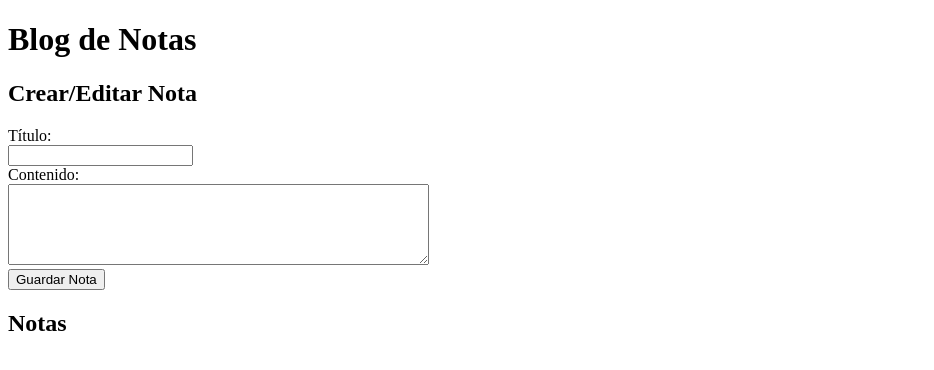
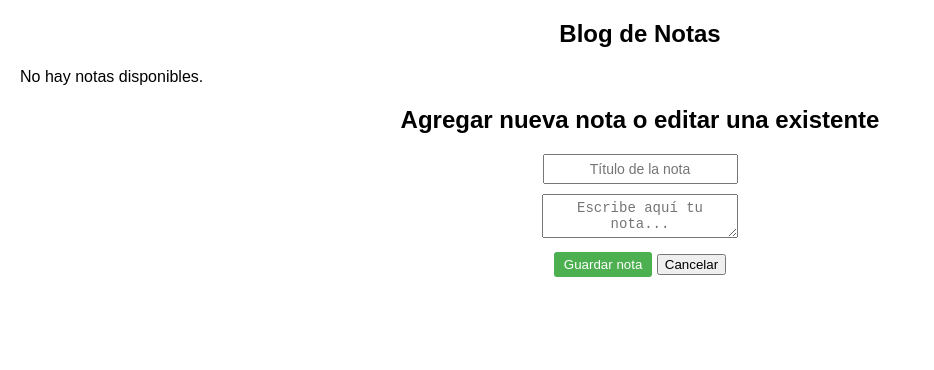
Before and after one commit to Culdrick/web, a PHP site: page / in a window 1280 px wide. Shown: the top 370 px of the page, without its empty margins (0-934 px from the left). Run offline with PHP 8.4, Linux system fonts and the light colour scheme.

Commit message:
Update index.php

```diff
--- a/Bloc/index.php
+++ b/Bloc/index.php
@@ -1,70 +1,177 @@
-<?php
-session_start();
-$notas = [];
-if (isset($_SESSION['notas'])) {
-    $notas = $_SESSION['notas'];
-}
-if (isset($_POST['guardar'])) {
-    $titulo = $_POST['titulo'];
-    $contenido = $_POST['contenido'];
-    $nota = ['titulo' => $titulo, 'contenido' => $contenido];
-    $notas[] = $nota;
-    $_SESSION['notas'] = $notas;
-}
-if (isset($_GET['editar'])) {
-    $indice = $_GET['editar'];
-    if (isset($notas[$indice])) {
-        $nota = $notas[$indice];
-    }
-}
-if (isset($_POST['actualizar'])) {
-    $indice = $_POST['indice'];
-    $titulo = $_POST['titulo'];
-    $contenido = $_POST['contenido'];
-    if (isset($notas[$indice])) {
-        $notas[$indice]['titulo'] = $titulo;
-        $notas[$indice]['contenido'] = $contenido;
-        $_SESSION['notas'] = $notas;
-    }
-}
-if (isset($_GET['borrar'])) {
-    $indice = $_GET['borrar'];
-    if (isset($notas[$indice])) {
-        unset($notas[$indice]);
-        $_SESSION['notas'] = $notas;
-    }
-}
-?>
 <!DOCTYPE html>
 <html>
 <head>
     <title>Blog de Notas</title>
+    <style>
+        body {
+            font-family: Arial, sans-serif;
+            margin: 20px;
+        }
+        h2 {
+            text-align: center;
+            margin-bottom: 20px;
+        }
+        .note-container {
+            display: flex;
+            flex-wrap: wrap;
+            justify-content: center;
+        }
+        .note {
+            width: 300px;
+            margin: 10px;
+            padding: 10px;
+            border-radius: 5px;
+            background-color: #f9f9f9;
+        }
+        .note-title {
+            font-weight: bold;
+            text-align: center;
+            margin-bottom: 5px;
+        }
+        .note-content {
+            text-align: center;
+            margin-bottom: 10px;
+        }
+        .note-actions {
+            text-align: center;
+        }
+        .note-actions button {
+            margin-top: 10px;
+            padding: 5px 10px;
+            border-radius: 3px;
+            background-color: #f44336;
+            color: #fff;
+            border: none;
+            cursor: pointer;
+        }
+        .note-actions button.edit {
+            background-color: #4caf50;
+        }
+        .note-actions button:hover {
+            opacity: 0.8;
+        }
+        .note-form {
+            text-align: center;
+            margin-top: 20px;
+        }
+        .note-form input[type="text"],
+        .note-form textarea {
+            margin-bottom: 10px;
+            padding: 5px;
+            font-size: 14px;
+            text-align: center;
+        }
+        .note-form input[type="submit"] {
+            padding: 5px 10px;
+            border-radius: 3px;
+            background-color: #4caf50;
+            color: #fff;
+            border: none;
+            cursor: pointer;
+        }
+        .note-form input[type="submit"]:hover {
+            opacity: 0.8;
+        }
+    </style>
 </head>
 <body>
-    <h1>Blog de Notas</h1>
-    <h2>Crear/Editar Nota</h2>
-    <form method="POST" action="">
-        <input type="hidden" name="indice" value="<?php echo isset($indice) ? $indice : ''; ?>">
-        <label for="titulo">Título:</label><br>
-        <input type="text" name="titulo" id="titulo" value="<?php echo isset($nota['titulo']) ? $nota['titulo'] : ''; ?>"><br>
-        <label for="contenido">Contenido:</label><br>
-        <textarea name="contenido" id="contenido" rows="5" cols="50"><?php echo isset($nota['contenido']) ? $nota['contenido'] : ''; ?></textarea><br>
-        <?php if (isset($indice)) { ?>
-            <input type="submit" name="actualizar" value="Actualizar Nota">
-        <?php } else { ?>
-            <input type="submit" name="guardar" value="Guardar Nota">
-        <?php } ?>
-    </form>
-    <h2>Notas</h2>
-    <ul>
-        <?php foreach ($notas as $indice => $nota) { ?>
-            <li>
-                <strong><?php echo $nota['titulo']; ?></strong>
-                <p><?php echo $nota['contenido']; ?></p>
-                <a href="index.php?editar=<?php echo $indice; ?>">Editar</a>
-                <a href="index.php?borrar=<?php echo $indice; ?>">Borrar</a>
-            </li>
-        <?php } ?>
-    </ul>
+    <h2>Blog de Notas</h2>
+
+    <?php
+    $notesDir = 'notes/';
+
+    // Función para obtener todas las notas
+    function getNotes() {
+        global $notesDir;
+
+        if (!file_exists($notesDir)) {
+            mkdir($notesDir, 0777, true);
+        }
+
+        $notes = [];
+
+        $files = array_diff(scandir($notesDir), array('.', '..'));
+        foreach ($files as $file) {
+            $noteContent = file_get_contents($notesDir . $file);
+            $notes[$file] = $noteContent;
+        }
+
+        return $notes;
+    }
+
+    // Guardar o actualizar una nota
+    if (isset($_POST['submit'])) {
+        $noteTitle = $_POST['note_title'];
+        $noteContent = $_POST['note_content'];
+
+        $noteFile = $notesDir . $noteTitle;
+
+        file_put_contents($noteFile, $noteContent);
+
+        echo "<p>Nota guardada correctamente.</p>";
+    }
+
+    // Eliminar una nota
+    if (isset($_POST['delete'])) {
+        $noteTitle = $_POST['note_title'];
+
+        $noteFile = $notesDir . $noteTitle;
+
+        if (file_exists($noteFile)) {
+            unlink($noteFile);
+            echo "<p>Nota eliminada correctamente.</p>";
+        } else {
+            echo "<p>No se pudo encontrar la nota.</p>";
+        }
+    }
+
+    // Mostrar todas las notas existentes
+    $notes = getNotes();
+    if (!empty($notes)) {
+        echo '<div class="note-container">';
+        foreach ($notes as $noteTitle => $noteContent) {
+            echo '<div class="note">
+                    <div class="note-title">' . $noteTitle . '</div>
+                    <div class="note-content">' . nl2br($noteContent) . '</div>
+                    <div class="note-actions">
+                        <form method="post" action="">
+                            <input type="hidden" name="note_title" value="' . $noteTitle . '">
+                            <button type="submit" name="delete">Eliminar</button>
+                            <button type="button" class="edit" onclick="editNote(\'' . $noteTitle . '\')">Editar</button>
+                        </form>
+                    </div>
+                </div>';
+        }
+        echo '</div>';
+    } else {
+        echo "<p>No hay notas disponibles.</p>";
+    }
+    ?>
+
+    <h2>Agregar nueva nota o editar una existente</h2>
+    <div class="note-form">
+        <form method="post" action="">
+            <input type="text" name="note_title" placeholder="Título de la nota" required>
+            <br>
+            <textarea name="note_content" placeholder="Escribe aquí tu nota..." required></textarea>
+            <br>
+            <input type="submit" name="submit" value="Guardar nota">
+            <button type="button" onclick="cancelEdit()">Cancelar</button>
+        </form>
+    </div>
+
+    <script>
+        function editNote(title) {
+            var form = document.querySelector('.note-form form');
+            form.elements['note_title'].value = title;
+            form.elements['note_content'].value = '<?php echo addslashes($notesDir); ?>' + title;
+        }
+
+        function cancelEdit() {
+            var form = document.querySelector('.note-form form');
+            form.elements['note_title'].value = '';
+            form.elements['note_content'].value = '';
+        }
+    </script>
 </body>
 </html>
```
